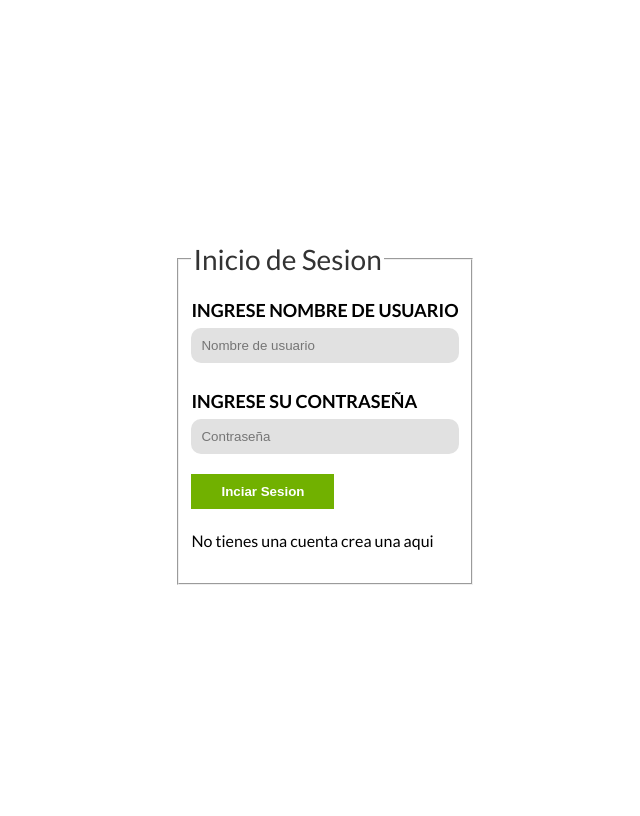
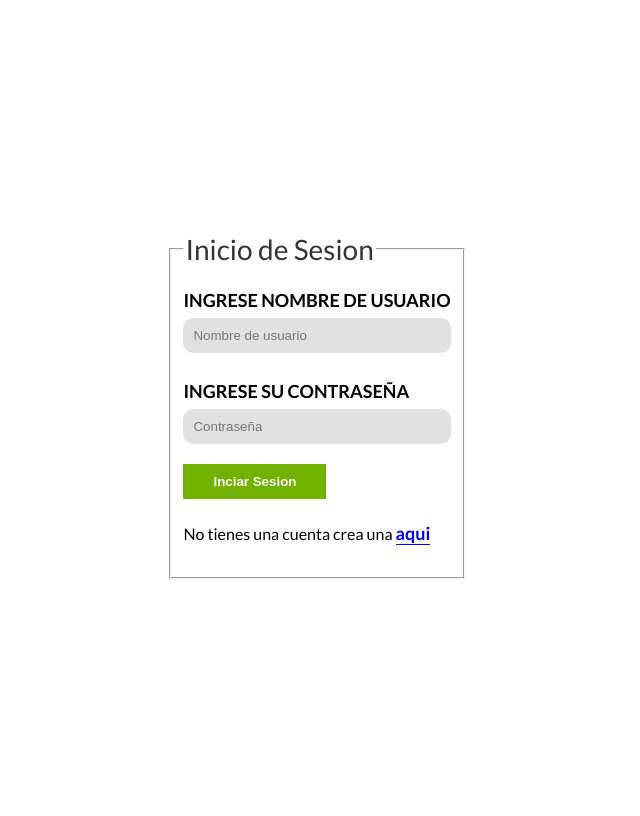
Before and after one commit to IsraelSantizo98/carSalesIntecap, a PHP site: page /login.php in a window 1280 px wide. Shown: the whole page, without its empty margins (323-963 px from the left). After the commit the page ends 579 px from the top, so only its background shows below. Run offline with PHP 8.4, Linux system fonts and the light colour scheme; some libraries are stand-ins or nearby versions.

Commit message:
Se resalta link para crear nuevo usuario

```diff
--- a/login.php
+++ b/login.php
@@ -38,9 +38,9 @@
     <script src="https://kit.fontawesome.com/1085598771.js" crossorigin="anonymous"></script>
     <title>Login</title>
 </head>
-<body>
+<body class="bodylogin">
     <div class="container-login">
-        <form method="POST">
+        <form method="POST" class="form-login">
             <fieldset>
                 <legend>Inicio de Sesion</legend>
                 <label for="userName">Ingrese nombre de usuario</label>
@@ -49,7 +49,7 @@
                 <input type="password" name="pass" id="pass" placeholder="Contraseña">
                 <input type="hidden" name="entrar" value="entrar">
                 <input class="btn btn-submit" type="submit" value="Inciar Sesion">
-                <p>No tienes una cuenta crea una <a href="newUser.php">aqui</a></p>
+                <p>No tienes una cuenta crea una <a href="newUser.php" class="btn-new-user">aqui</a></p>
             </fieldset>
         </form>
     </div>
```
